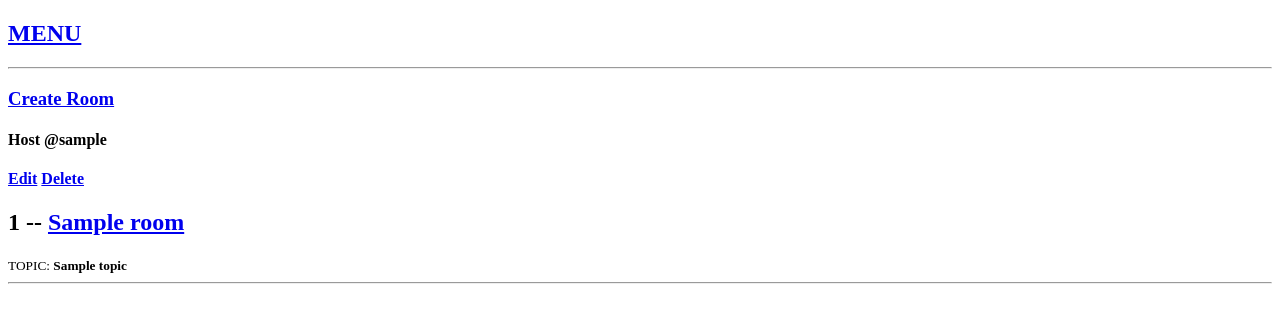
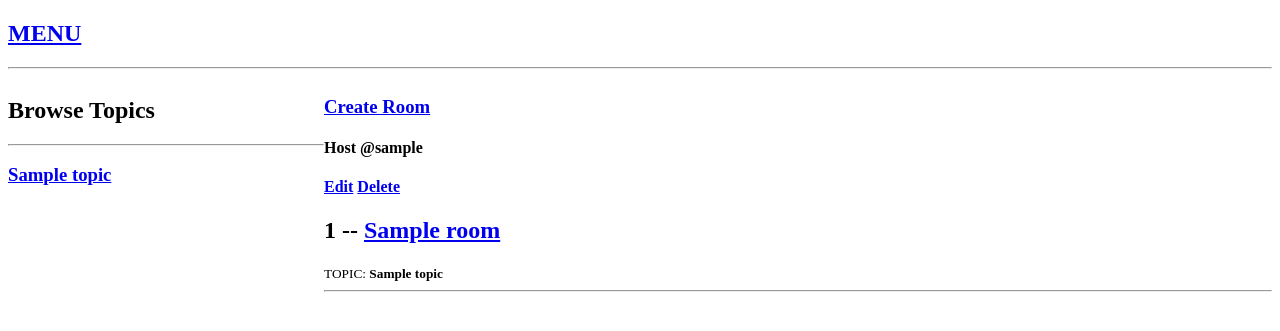
Before and after one commit to MarkNgugi/JOOUSTHUB, a Django app: page /home/ in a window 1280 px wide. Shown: the top 331 px of the page. Run offline with Django 4.2, Linux system fonts and the light colour scheme; tables that the repository leaves empty hold one stand-in row (values such as "Sample post").

Commit message:
Implemented a layout featuring '1fr' and '3fr' proportions

```diff
--- a/templates/home.html
+++ b/templates/home.html
@@ -2,8 +2,28 @@
 
 {% block content %}
 
-<div>
-    <h3><a href="/create-room/{{room.id}}">Create Room</a></h3>
+<style>
+    .home-container {
+        display: grid;
+        grid-template-columns: 1fr 3fr;
+    }
+</style>
+
+<div class="home-container">
+
+    <div>
+        <h2>Browse Topics</h2>
+        <hr>
+        {% for topic in topics %}
+        <h3><a href="{% url 'home' %}?q={{topic.Topic_name}}">{{topic.Topic_name}}</a></h3>
+        {% endfor %}
+    </div>
+
+    <div>
+    <div>
+        <h3><a href="/create-room/{{room.id}}">Create Room</a></h3>
+    </div>
+
     <div>
         {% for room in rooms %}
         <h4>Host @<b>{{room.Host.username}}</b></h4>
@@ -14,6 +34,8 @@
         <hr>
         {% endfor %}
     </div>
+    </div>
+
 </div>
 
 {% endblock %}
```
